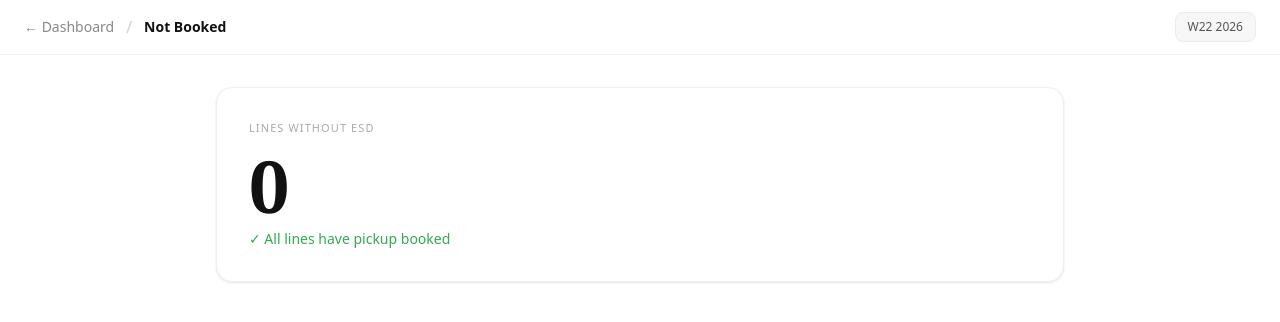
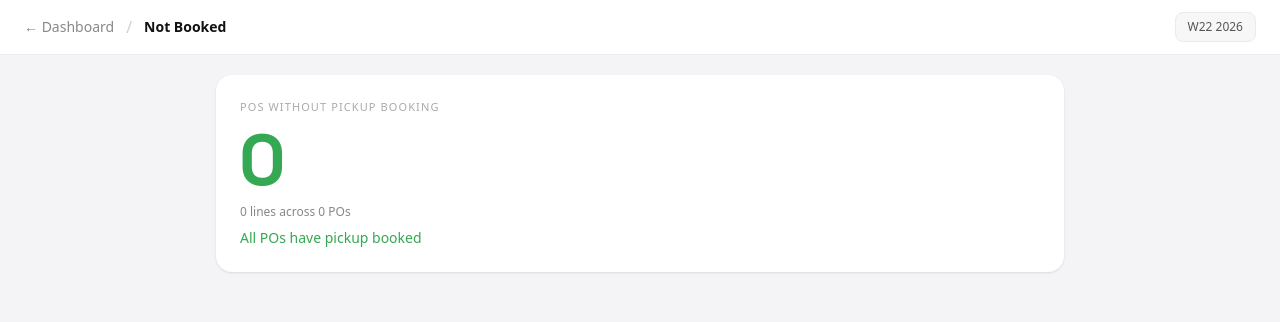
Before and after one commit to Ana-Is-Asleep/Production-Control-Tower, a Next.js app in the folder dds-tool/: page /not-booked in a window 1280 px wide. Shown: the top 322 px of the page. Built offline with nearby package versions, Linux system fonts and the light colour scheme.

Commit message:
redesign: not-booked shows POs grouped with expandable SKU lines

```diff
--- a/dds-tool/src/app/not-booked/page.tsx
+++ b/dds-tool/src/app/not-booked/page.tsx
@@ -1,10 +1,17 @@
 'use client';
 
+import { useState, useMemo, Fragment } from 'react';
 import { useRouter } from 'next/navigation';
 import { useData } from '../../context/DataContext';
 import { useFilters } from '../../hooks/useFilters';
 import { useKPIs } from '../../hooks/useKPIs';
 import { formatDateShort } from '../../lib/dateUtils';
+import { categorizeSKU, type SKUCategory } from '../../lib/skuUtils';
+import type { PurchaseLine } from '../../types';
+
+const CATEGORY_COLORS: Record<SKUCategory, string> = {
+  'Beds': '#6366F1', 'Mattresses': '#FF8900', 'Accessories': '#34A853', 'Comps/Other': '#8A8A8A',
+};
 
 export default function NotBookedPage() {
   const router = useRouter();
@@ -13,11 +20,25 @@ export default function NotBookedPage() {
   const kpis = useKPIs(weeklyLines, accumulatingLines);
   const lines = kpis.notBookedLines;
 
+  const [expandedPO, setExpandedPO] = useState<string | null>(null);
+
+  // group lines by PO
+  const byPO = useMemo(() => {
+    const map = new Map<string, { po: string; vendor: string; destination: string; pgrd: Date | null; lines: PurchaseLine[] }>();
+    for (const l of lines) {
+      if (!map.has(l.po)) map.set(l.po, { po: l.po, vendor: l.supplier, destination: l.destination, pgrd: l.pgrd, lines: [] });
+      map.get(l.po)!.lines.push(l);
+    }
+    return [...map.values()].sort((a, b) => (a.pgrd?.getTime() ?? 0) - (b.pgrd?.getTime() ?? 0));
+  }, [lines]);
+
+  const totalPOs = byPO.length;
+
   return (
-    <div className="min-h-screen bg-white page-enter">
-      <header className="bg-white border-b border-[#F0F0F0] px-6 py-3 flex items-center gap-3 sticky top-0 z-30">
+    <div className="min-h-screen bg-[#F4F4F6] page-enter">
+      <header className="bg-white border-b border-[#EBEBEB] px-6 py-3 flex items-center gap-3 sticky top-0 z-30">
         <button onClick={() => router.push('/')} className="text-sm text-[#888] hover:text-[#111] transition-colors">
-          ← Dashboard
+          &larr; Dashboard
         </button>
         <span className="text-[#D0D0D0]">/</span>
         <span className="text-sm font-semibold text-[#111]">Not Booked</span>
@@ -27,39 +48,83 @@ export default function NotBookedPage() {
         </span>
       </header>
 
-      <div className="max-w-4xl mx-auto px-6 py-8 space-y-6">
-        <div className="bg-white rounded-2xl border border-[#F0F0F0] p-8" style={{ boxShadow: 'var(--shadow-card)' }}>
-          <p className="text-[11px] uppercase tracking-widest text-[#AAA] mb-3">Lines without ESD</p>
-          <p className="font-serif text-7xl font-bold text-[#111]">{lines.length}</p>
-          {lines.length === 0 && <p className="text-pass text-sm font-medium mt-2">✓ All lines have pickup booked</p>}
+      <div className="max-w-4xl mx-auto px-6 py-5 space-y-5">
+        {/* hero */}
+        <div className="bg-white rounded-2xl p-6" style={{ boxShadow: 'var(--shadow-card)' }}>
+          <p className="text-[11px] uppercase tracking-widest text-[#AAA] mb-2">POs without pickup booking</p>
+          <p className={`kpi-number font-extrabold text-7xl leading-none ${totalPOs === 0 ? 'text-pass' : 'text-fail'}`}>{totalPOs}</p>
+          <p className="text-xs text-[#888] mt-2">{lines.length} lines across {totalPOs} POs</p>
+          {totalPOs === 0 && <p className="text-pass text-sm font-medium mt-2">All POs have pickup booked</p>}
         </div>
 
-        {lines.length > 0 && (
-          <div className="bg-white rounded-2xl border border-[#F0F0F0] overflow-hidden" style={{ boxShadow: 'var(--shadow-card)' }}>
+        {/* PO list */}
+        {byPO.length > 0 && (
+          <div className="bg-white rounded-2xl overflow-hidden" style={{ boxShadow: 'var(--shadow-card)' }}>
             <div className="px-5 py-3 border-b border-[#F0F0F0]">
-              <p className="text-[11px] uppercase tracking-widest text-[#AAA]">Lines missing pickup booking</p>
+              <p className="text-[11px] uppercase tracking-widest text-[#AAA]">POs missing pickup booking — click to expand lines</p>
             </div>
             <table className="w-full text-sm">
               <thead>
                 <tr className="bg-[#111] text-white">
-                  {['PO', 'Line', 'SKU', 'Vendor', 'Destination', 'PGRD', 'Status'].map((h) => (
+                  {['PO', 'Vendor', 'Destination', 'PGRD', 'Lines'].map((h) => (
                     <th key={h} className="px-4 py-2.5 text-left text-[11px] font-semibold uppercase tracking-wide">{h}</th>
                   ))}
                 </tr>
               </thead>
               <tbody>
-                {lines.map((l) => (
-                  <tr key={`${l.po}-${l.line}`} className="border-b border-[#F7F7F7] hover:bg-[#FAFAFA]">
-                    <td className="px-4 py-2.5 font-medium text-[#111]">{l.po}</td>
-                    <td className="px-4 py-2.5 text-[#555]">{l.line}</td>
-                    <td className="px-4 py-2.5 text-[#555]">{l.sku}</td>
-                    <td className="px-4 py-2.5 text-[#555]">{l.supplier}</td>
-                    <td className="px-4 py-2.5 text-[#555]">{l.destination}</td>
-                    <td className="px-4 py-2.5 text-[#555]">{formatDateShort(l.pgrd)}</td>
-                    <td className="px-4 py-2.5">
-                      <span className="text-xs bg-[#FEE2E2] text-fail px-2 py-0.5 rounded-full">No ESD</span>
-                    </td>
-                  </tr>
+                {byPO.map((group) => (
+                  <Fragment key={group.po}>
+                    <tr
+                      key={group.po}
+                      onClick={() => setExpandedPO(expandedPO === group.po ? null : group.po)}
+                      className="border-b border-[#F7F7F7] hover:bg-[#FAFAFA] cursor-pointer transition-colors"
+                    >
+                      <td className="px-4 py-3 font-semibold text-[#111]">
+                        <span className="flex items-center gap-2">
+                          <span className="text-[#CCC] text-xs">{expandedPO === group.po ? '▾' : '▸'}</span>
+                          {group.po}
+                        </span>
+                      </td>
+                      <td className="px-4 py-3 text-[#555]">{group.vendor}</td>
+                      <td className="px-4 py-3 text-[#555]">{group.destination}</td>
+                      <td className="px-4 py-3 text-[#555] whitespace-nowrap">{formatDateShort(group.pgrd)}</td>
+                      <td className="px-4 py-3">
+                        <span className="text-xs bg-[#FEE2E2] text-fail px-2 py-0.5 rounded-full font-medium">
+                          {group.lines.length} line{group.lines.length !== 1 ? 's' : ''}
+                        </span>
+                      </td>
+                    </tr>
+                    {expandedPO === group.po && (
+                      <tr className="bg-[#FFFAFA]">
+                        <td colSpan={5} className="px-4 py-3">
+                          <table className="w-full text-xs">
+                            <thead>
+                              <tr className="text-[#AAA] border-b border-[#F0F0F0]">
+                                {['Line', 'SKU', 'Category', 'PGRD'].map((h) => (
+                                  <th key={h} className="py-1.5 pr-6 text-left font-medium uppercase text-[10px] tracking-wide">{h}</th>
+                                ))}
+                              </tr>
+                            </thead>
+                            <tbody>
+                              {group.lines.map((l) => {
+                                const cat = categorizeSKU(l.sku);
+                                return (
+                                  <tr key={`${l.po}-${l.line}`} className="border-b border-[#F5F5F5] last:border-0">
+                                    <td className="py-1.5 pr-6 text-[#888]">{l.line}</td>
+                                    <td className="py-1.5 pr-6 font-mono text-[#555]">{l.sku}</td>
+                                    <td className="py-1.5 pr-6">
+                                      <span className="text-[10px] font-medium px-2 py-0.5 rounded-full text-white" style={{ background: CATEGORY_COLORS[cat] }}>{cat}</span>
+                                    </td>
+                                    <td className="py-1.5 pr-6 text-[#888]">{formatDateShort(l.pgrd)}</td>
+                                  </tr>
+                                );
+                              })}
+                            </tbody>
+                          </table>
+                        </td>
+                      </tr>
+                    )}
+                  </Fragment>
                 ))}
               </tbody>
             </table>
```
